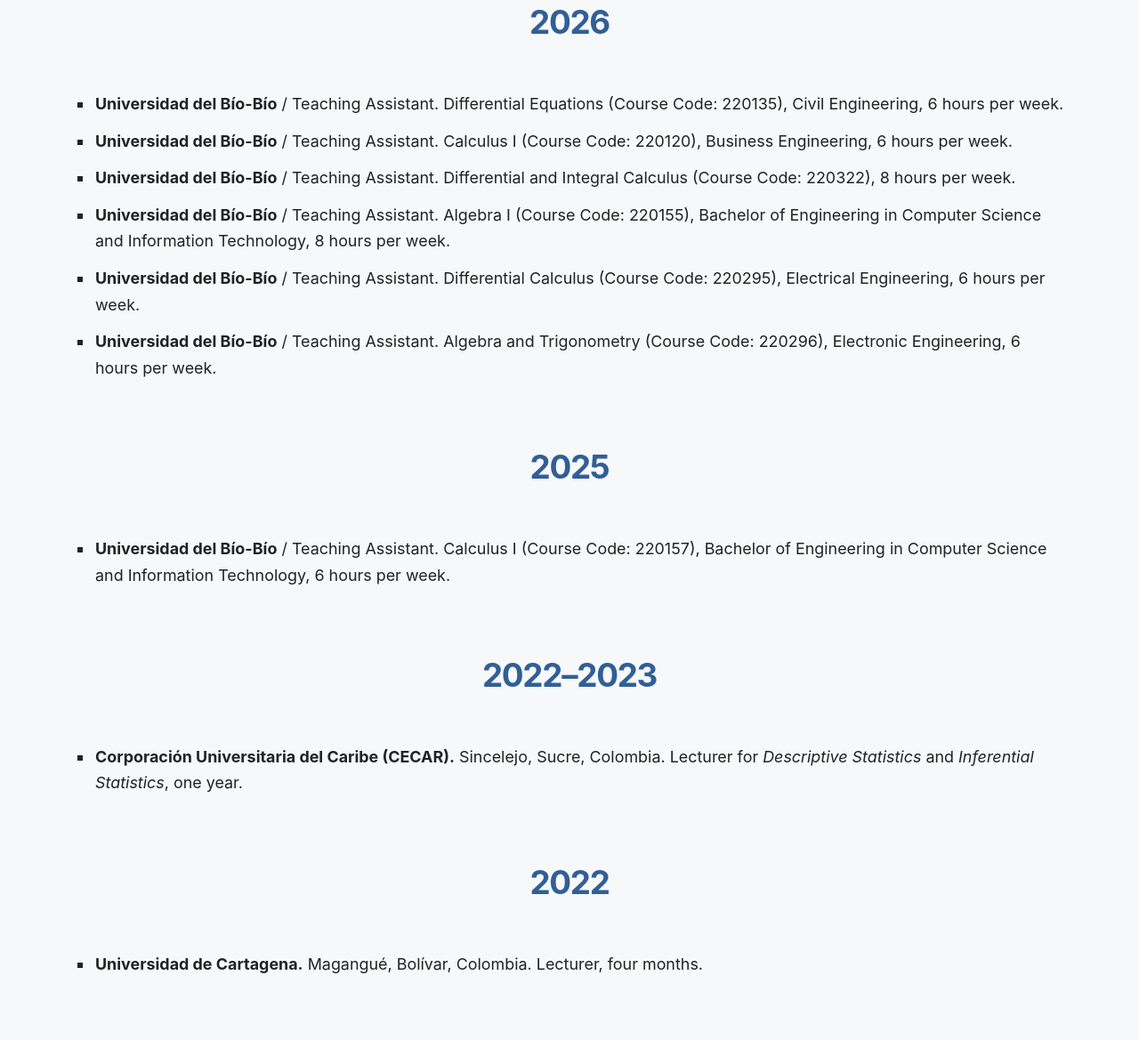
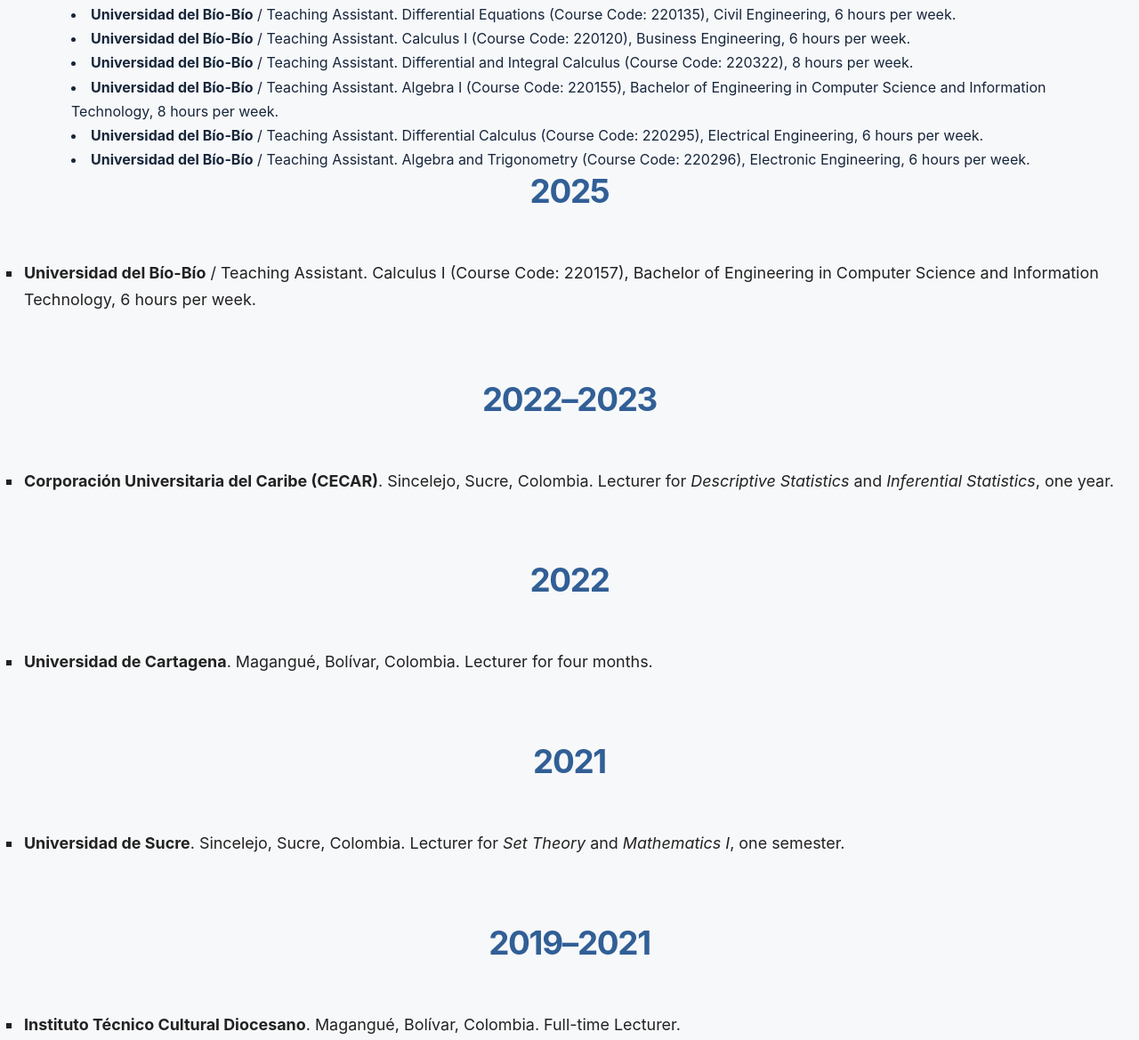
Before and after one commit to eideraldanapalomino/eideraldanapalomino.github.io, a plain HTML site: page teaching.html in a window 1280 px wide. Shown: the part 346-1515 px from the top of the page at 89% size. Drawn offline with Linux system fonts and the light colour scheme.

Commit message:
Update teaching records and homepage map location

```diff
--- a/script.js
+++ b/script.js
@@ -32,7 +32,6 @@
     "assets/profile.jpg",
     "assets/IMG_2832.jpg",
     "assets/IMG_9593.JPG",
-    "assets/IMG_9590.jpg",
     "assets/IMG_2379.jpg",
     "assets/IMG_2075.png",
     "assets/IMG_9591.jpg",
@@ -40,7 +39,6 @@
     "assets/IMG_1867.JPG",
     "assets/IMG_2245.JPG",
     "assets/IMG_2331.JPG",
-    "assets/IMG_2434.jpg",
     "assets/IMG_2513.JPG"
     ];
     const image = carousel.querySelector(".carousel-image");
--- a/styles.css
+++ b/styles.css
@@ -86,7 +86,7 @@ h3 { font-size: 1.16rem; margin: 0 0 8px; }
 
 
 .random-pics { background: #fff; }
-.random-pics h2 { color: #245fba; font-family: Georgia, serif; }
+.random-pics h2 { color: #315f91; font-family: Georgia, serif; }
 .photo-grid { display: grid; grid-template-columns: 1fr 1.35fr 1.35fr; gap: 24px; align-items: start; margin-top: 30px; }
 .photo-card { margin: 0; min-width: 0; }
 .photo-card img, .photo-card iframe { display: block; width: 100%; height: 300px; object-fit: cover; border: 0; border-radius: 2px; background: #edf1f5; }
--- a/teaching.html
+++ b/teaching.html
@@ -142,70 +142,68 @@
     <div class="container">
 
       <!-- 2026 Semester 2 -->
-      <div class="teaching-year">
-        <h2>2026</h2>
-        <ul class="teaching-list">
       <li>
   <strong>Universidad del Bío-Bío</strong> /
   <span data-en="Teaching Assistant"
-                  data-es="Ayudante de docencia">Teaching Assistant</span>.
+        data-es="Docencia">Teaching Assistant</span>.
   <span data-en="Differential Equations"
         data-es="Ecuaciones Diferenciales">Differential Equations</span>
-            (Course Code: 220135), Civil Engineering,
-            6 hours per week.
+  <span data-en="(Course Code: 220135), Civil Engineering, 6 hours per week."
+        data-es="(Código del curso: 220135), Ingeniería Civil, 6 horas por semana.">(Course Code: 220135), Civil Engineering, 6 hours per week.</span>
 </li>
 
 <li>
   <strong>Universidad del Bío-Bío</strong> /
   <span data-en="Teaching Assistant"
-                  data-es="Ayudante de docencia">Teaching Assistant</span>.
+        data-es="Docencia">Teaching Assistant</span>.
   <span data-en="Calculus I"
         data-es="Cálculo I">Calculus I</span>
-            (Course Code: 220120), Business Engineering,
-            6 hours per week.
+  <span data-en="(Course Code: 220120), Business Engineering, 6 hours per week."
+        data-es="(Código del curso: 220120), Ingeniería Comercial, 6 horas por semana.">(Course Code: 220120), Business Engineering, 6 hours per week.</span>
 </li>
 
 <li>
   <strong>Universidad del Bío-Bío</strong> /
   <span data-en="Teaching Assistant"
-                  data-es="Ayudante de docencia">Teaching Assistant</span>.
+        data-es="Docencia">Teaching Assistant</span>.
   <span data-en="Differential and Integral Calculus"
         data-es="Cálculo Diferencial e Integral">Differential and Integral Calculus</span>
-            (Course Code: 220322), 8 hours per week.
+  <span data-en="(Course Code: 220322), 8 hours per week."
+        data-es="(Código del curso: 220322), 8 horas por semana.">(Course Code: 220322), 8 hours per week.</span>
 </li>
 
 <li>
   <strong>Universidad del Bío-Bío</strong> /
   <span data-en="Teaching Assistant"
-                  data-es="Ayudante de docencia">Teaching Assistant</span>.
+        data-es="Docencia">Teaching Assistant</span>.
   <span data-en="Algebra I"
         data-es="Álgebra I">Algebra I</span>
-            (Course Code: 220155), Bachelor of Engineering in Computer Science
-            and Information Technology, 8 hours per week.
+  <span data-en="(Course Code: 220155), Bachelor of Engineering in Computer Science and Information Technology, 8 hours per week."
+        data-es="(Código del curso: 220155), Ingeniería Civil en Informática, 8 horas por semana.">(Course Code: 220155), Bachelor of Engineering in Computer Science and Information Technology, 8 hours per week.</span>
 </li>
 
 <li>
   <strong>Universidad del Bío-Bío</strong> /
   <span data-en="Teaching Assistant"
-                  data-es="Ayudante de docencia">Teaching Assistant</span>.
+        data-es="Docencia">Teaching Assistant</span>.
   <span data-en="Differential Calculus"
         data-es="Cálculo Diferencial">Differential Calculus</span>
-            (Course Code: 220295), Electrical Engineering,
-            6 hours per week.
+  <span data-en="(Course Code: 220295), Electrical Engineering, 6 hours per week."
+        data-es="(Código del curso: 220295), Ingeniería Eléctrica, 6 horas por semana.">(Course Code: 220295), Electrical Engineering, 6 hours per week.</span>
 </li>
 
           <li>
             <strong>Universidad del Bío-Bío</strong> /
             <span data-en="Teaching Assistant"
-                  data-es="Ayudante de docencia">Teaching Assistant</span>.
+                  data-es="Docencia">Teaching Assistant</span>.
             <span data-en="Algebra and Trigonometry"
-                  data-es="Álgebra y Trigonometría">Algebra and Trigonometry</span>
-            (Course Code: 220296), Electronic Engineering,
-            6 hours per week.
+                  data-es="Álgebra y Trigonometría">Álgebra y Trigonometría</span>
+                  <span data-en="(Course Code: 220296), Electronic Engineering,
+            6 hours per week."
+                  data-es="(Código del curso: 220296), Ingeniería Electrónica, 6 horas por semana.">(Código del curso: 220296), Ingeniería Electrónica, 6 horas por semana.</span>
           </li>
         </ul>
       </div>
-
 <!-- 2025 -->
 <div class="teaching-year">
   <h2>2025</h2>
@@ -213,11 +211,11 @@
     <li>
       <strong>Universidad del Bío-Bío</strong> /
       <span data-en="Teaching Assistant"
-                  data-es="Ayudante de docencia">Teaching Assistant</span>.
+            data-es="Docencia">Teaching Assistant</span>.
       <span data-en="Calculus I"
             data-es="Cálculo I">Calculus I</span>
-            (Course Code: 220157), Bachelor of Engineering in Computer Science
-            and Information Technology, 6 hours per week.
+      <span data-en="(Course Code: 220157), Bachelor of Engineering in Computer Science and Information Technology, 6 hours per week."
+            data-es="(Código del curso: 220157), Ingeniería Civil en Informática, 6 horas por semana.">(Course Code: 220157), Bachelor of Engineering in Computer Science and Information Technology, 6 hours per week.</span>
     </li>
   </ul>
 </div>
@@ -227,12 +225,15 @@
   <h2>2022–2023</h2>
   <ul class="teaching-list">
     <li>
-            <strong>Corporación Universitaria del Caribe (CECAR).</strong>
-            Sincelejo, Sucre, Colombia.
-            <span data-en="Lecturer for"
-                  data-es="Docente de">Lecturer for</span>
-            <em>Descriptive Statistics</em> and
-            <em>Inferential Statistics</em>,
+      <strong>Corporación Universitaria del Caribe (CECAR)</strong>.
+      <span data-en="Sincelejo, Sucre, Colombia. Lecturer for"
+            data-es="Sincelejo, Sucre, Colombia. Docente de">Sincelejo, Sucre, Colombia. Lecturer for</span>
+      <em data-en="Descriptive Statistics"
+          data-es="Estadística Descriptiva">Descriptive Statistics</em>
+      <span data-en="and"
+            data-es="e">and</span>
+      <em data-en="Inferential Statistics"
+          data-es="Estadística Inferencial">Inferential Statistics</em>,
       <span data-en="one year."
             data-es="un año.">one year.</span>
     </li>
@@ -244,12 +245,9 @@
   <h2>2022</h2>
   <ul class="teaching-list">
     <li>
-            <strong>Universidad de Cartagena.</strong>
-            Magangué, Bolívar, Colombia.
-            <span data-en="Lecturer, four months."
-                  data-es="Docente durante cuatro meses.">
-              Lecturer, four months.
-            </span>
+      <strong>Universidad de Cartagena</strong>.
+      <span data-en="Magangué, Bolívar, Colombia. Lecturer for four months."
+            data-es="Magangué, Bolívar, Colombia. Docente durante cuatro meses.">Magangué, Bolívar, Colombia. Lecturer for four months.</span>
     </li>
   </ul>
 </div>
@@ -259,12 +257,15 @@
   <h2>2021</h2>
   <ul class="teaching-list">
     <li>
-            <strong>Universidad de Sucre.</strong>
-            Sincelejo, Sucre, Colombia.
-            <span data-en="Lecturer for"
-                  data-es="Docente de">Lecturer for</span>
-            <em>Set Theory</em> and
-            <em>Mathematics I</em>,
+      <strong>Universidad de Sucre</strong>.
+      <span data-en="Sincelejo, Sucre, Colombia. Lecturer for"
+            data-es="Sincelejo, Sucre, Colombia. Docente de">Sincelejo, Sucre, Colombia. Lecturer for</span>
+      <em data-en="Set Theory"
+          data-es="Teoría de Conjuntos">Set Theory</em>
+      <span data-en="and"
+            data-es="y">and</span>
+      <em data-en="Mathematics I"
+          data-es="Matemáticas I">Mathematics I</em>,
       <span data-en="one semester."
             data-es="un semestre.">one semester.</span>
     </li>
@@ -276,16 +277,12 @@
   <h2>2019–2021</h2>
   <ul class="teaching-list">
     <li>
-            <strong>Instituto Técnico Cultural Diocesano.</strong>
-            Magangué, Bolívar, Colombia.
-            <span data-en="Full-time Lecturer."
-                  data-es="Docente de tiempo completo.">
-              Full-time Lecturer.
-            </span>
+      <strong>Instituto Técnico Cultural Diocesano</strong>.
+      <span data-en="Magangué, Bolívar, Colombia. Full-time Lecturer."
+            data-es="Magangué, Bolívar, Colombia. Docente de tiempo completo.">Magangué, Bolívar, Colombia. Full-time Lecturer.</span>
     </li>
   </ul>
 </div>
-
     </div>
   </section>
 
```
Also changed, not shown: index.html (+10 -5 lines). Lines whose indentation alone changed are shown as unchanged.
